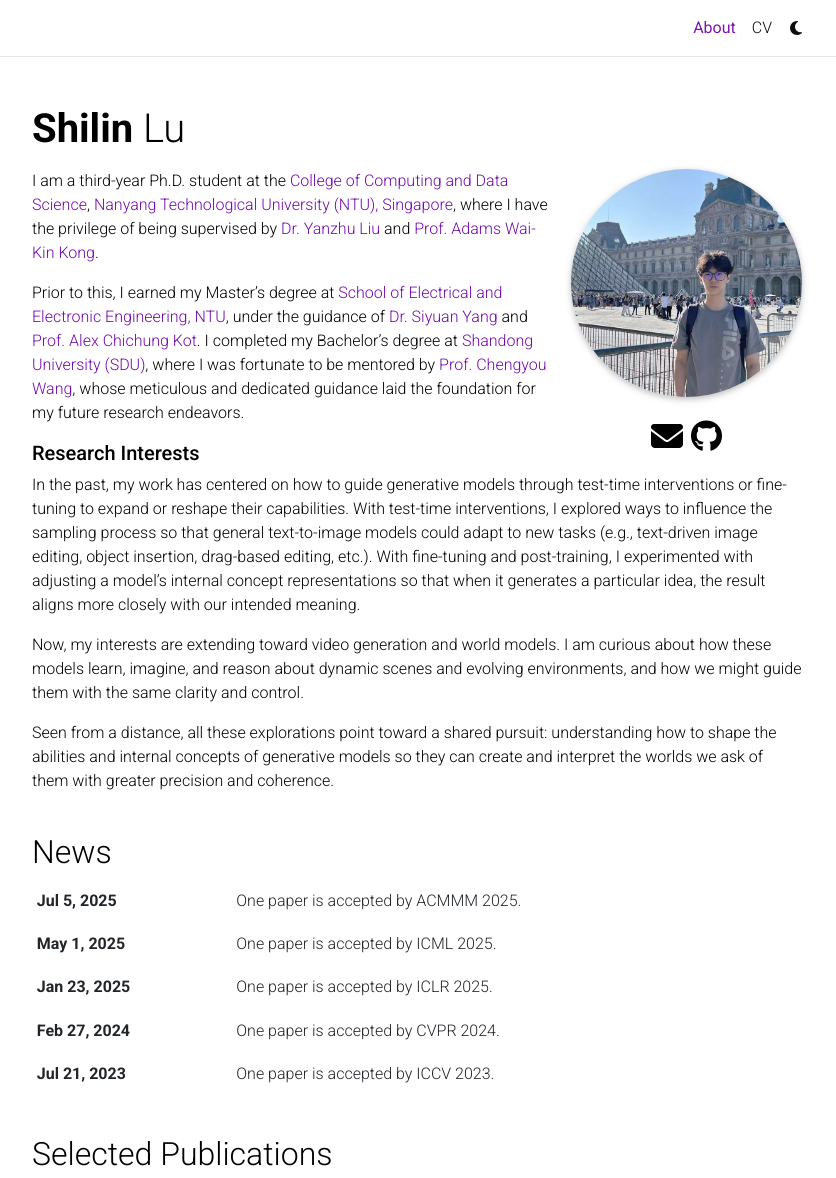
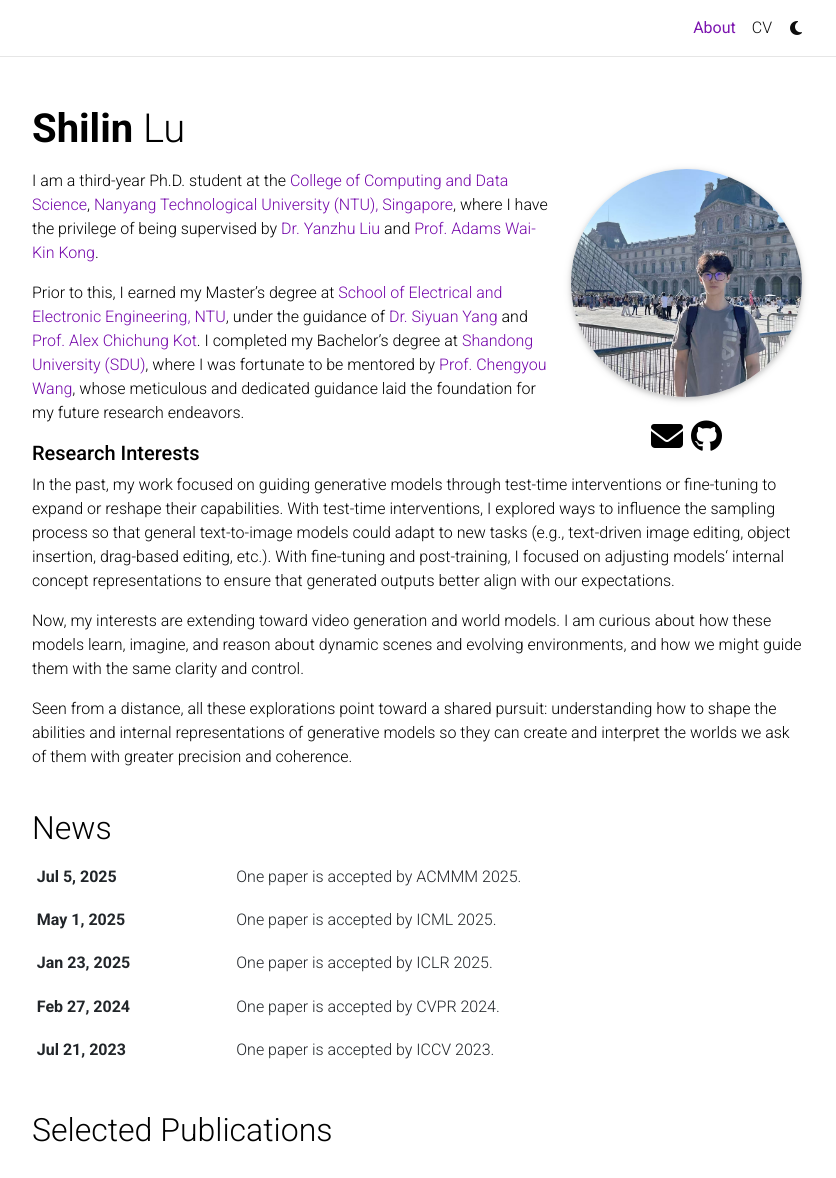
Before and after one commit to Shilin-LU/shilin-lu.github.io, a Jekyll site: the page built from _pages/about.md, in a window 1280 px wide and 1376 px high, cut to the strip 0-1178 px from the top of the window. Shown: the whole strip, without its empty margins (223-1059 px from the left). Built offline with Jekyll 4.4.1, drawn with Linux system fonts in a browser that asks for light colours; full-size pictures stand in for the smaller copies a plugin makes; comment, search, counter and statistics services are not loaded; a style sheet for code colours, icons or effects is not loaded.

Commit message:
update About

```diff
--- a/_pages/about.md
+++ b/_pages/about.md
@@ -24,11 +24,11 @@
 Prior to this, I earned my Master's degree at [School of Electrical and Electronic Engineering, NTU](https://www.ntu.edu.sg/eee), under the guidance of [Dr. Siyuan Yang](https://scholar.google.com/citations?user=lzLsF2MAAAAJ&hl) and [Prof. Alex Chichung Kot](https://personal.ntu.edu.sg/eackot/). I completed my Bachelor's degree at [Shandong University (SDU)](https://www.en.sdu.edu.cn/index.htm), where I was fortunate to be mentored by [Prof. Chengyou Wang](https://www.scholat.com/wangchengyou.en), whose meticulous and dedicated guidance laid the foundation for my future research endeavors.
 
 ##### **Research Interests**
-In the past, my work has centered on how to guide generative models through test-time interventions or fine-tuning to expand or reshape their capabilities. With test-time interventions, I explored ways to influence the sampling process so that general text-to-image models could adapt to new tasks (e.g., text-driven image editing, object insertion, drag-based editing, etc.). With fine-tuning and post-training, I experimented with adjusting a model’s internal concept representations so that when it generates a particular idea, the result aligns more closely with our intended meaning.
+In the past, my work focused on guiding generative models through test-time interventions or fine-tuning to expand or reshape their capabilities. With test-time interventions, I explored ways to influence the sampling process so that general text-to-image models could adapt to new tasks (e.g., text-driven image editing, object insertion, drag-based editing, etc.). With fine-tuning and post-training, I focused on adjusting models‘ internal concept representations to ensure that generated outputs better align with our expectations.
 
 Now, my interests are extending toward video generation and world models. I am curious about how these models learn, imagine, and reason about dynamic scenes and evolving environments, and how we might guide them with the same clarity and control.
 
-Seen from a distance, all these explorations point toward a shared pursuit: understanding how to shape the abilities and internal concepts of generative models so they can create and interpret the worlds we ask of them with greater precision and coherence.
+Seen from a distance, all these explorations point toward a shared pursuit: understanding how to shape the abilities and internal representations of generative models so they can create and interpret the worlds we ask of them with greater precision and coherence.
 
 <!-- Write your biography here. Tell the world about yourself. Link to your favorite [subreddit](http://reddit.com). You can put a picture in, too. The code is already in, just name your picture `prof_pic.jpg` and put it in the `img/` folder.
 
```
